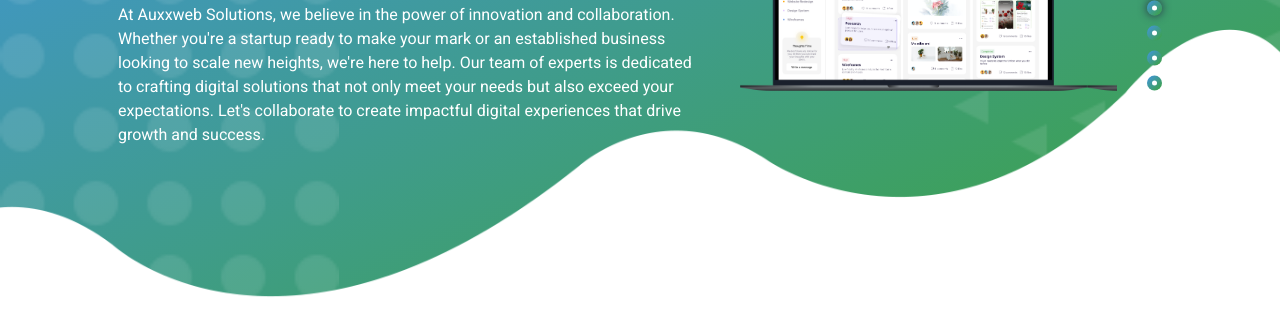
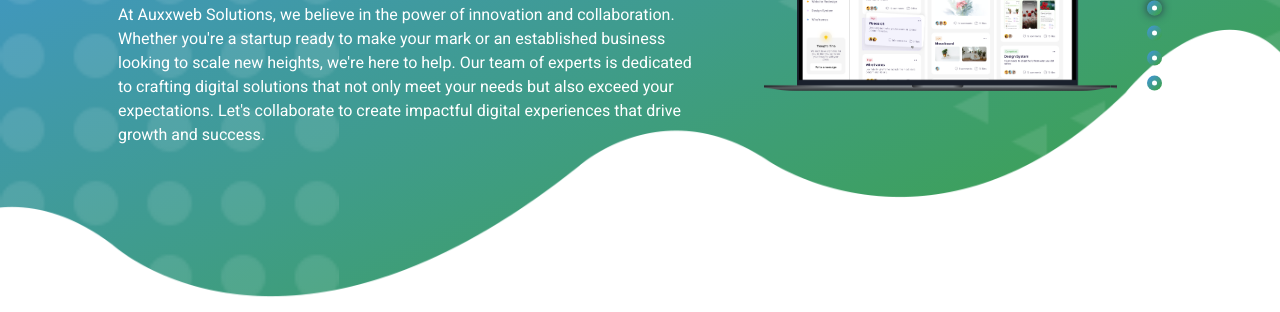
Before and after one commit to auxxweb/Auxxweb-official-website, a plain HTML site: page index.html in a window 1280 px wide. Shown: the part 261-573 px from the top of the page. Drawn offline with nearby package versions, Linux system fonts and the light colour scheme.

Commit message:
update the banner overflow issue

```diff
--- a/css/style.css
+++ b/css/style.css
@@ -324,6 +324,7 @@
     height: 300px;
     padding: 15px;
     margin-right: 30px;
+    width: 94%!important;
 }
 
 .screenshot-carousel .laptop-screen {
```
